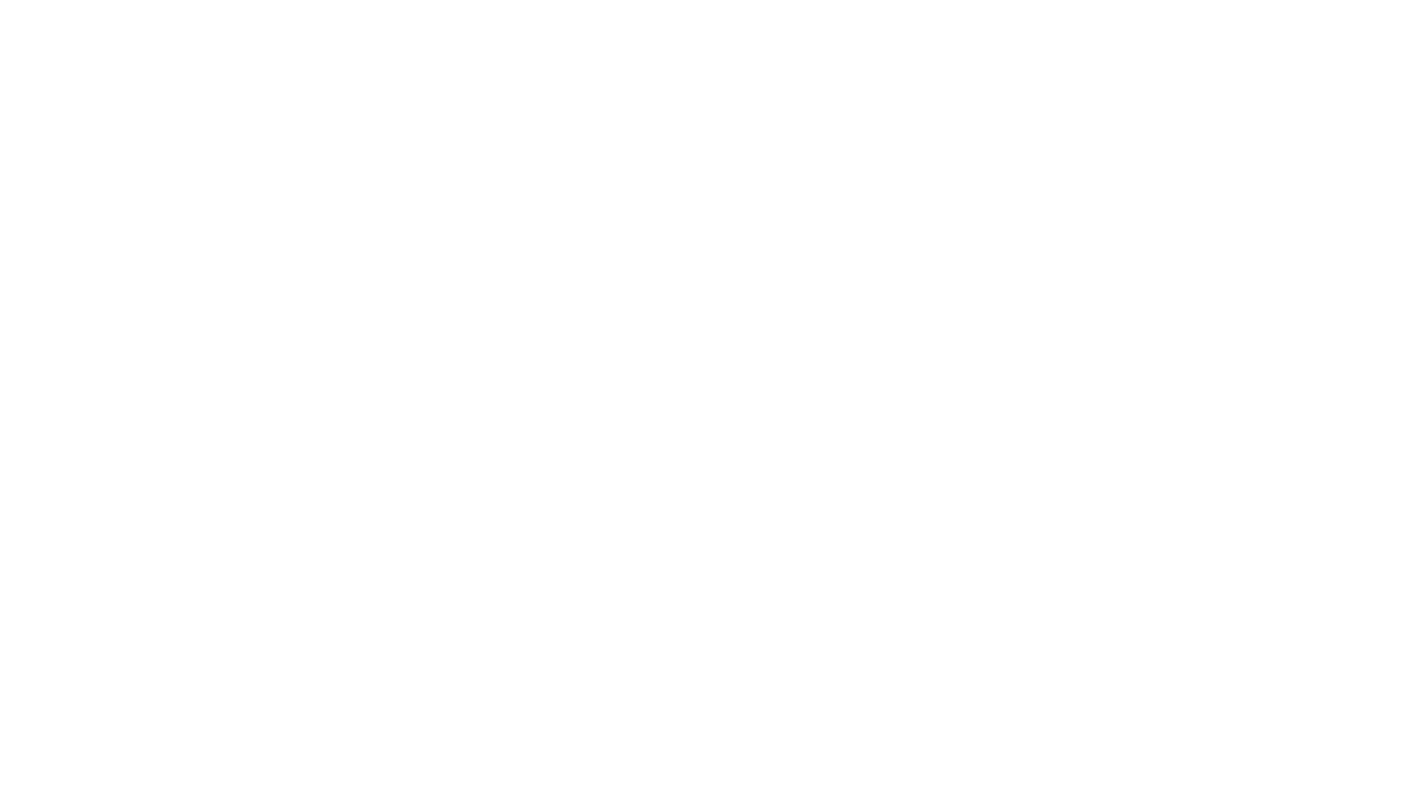
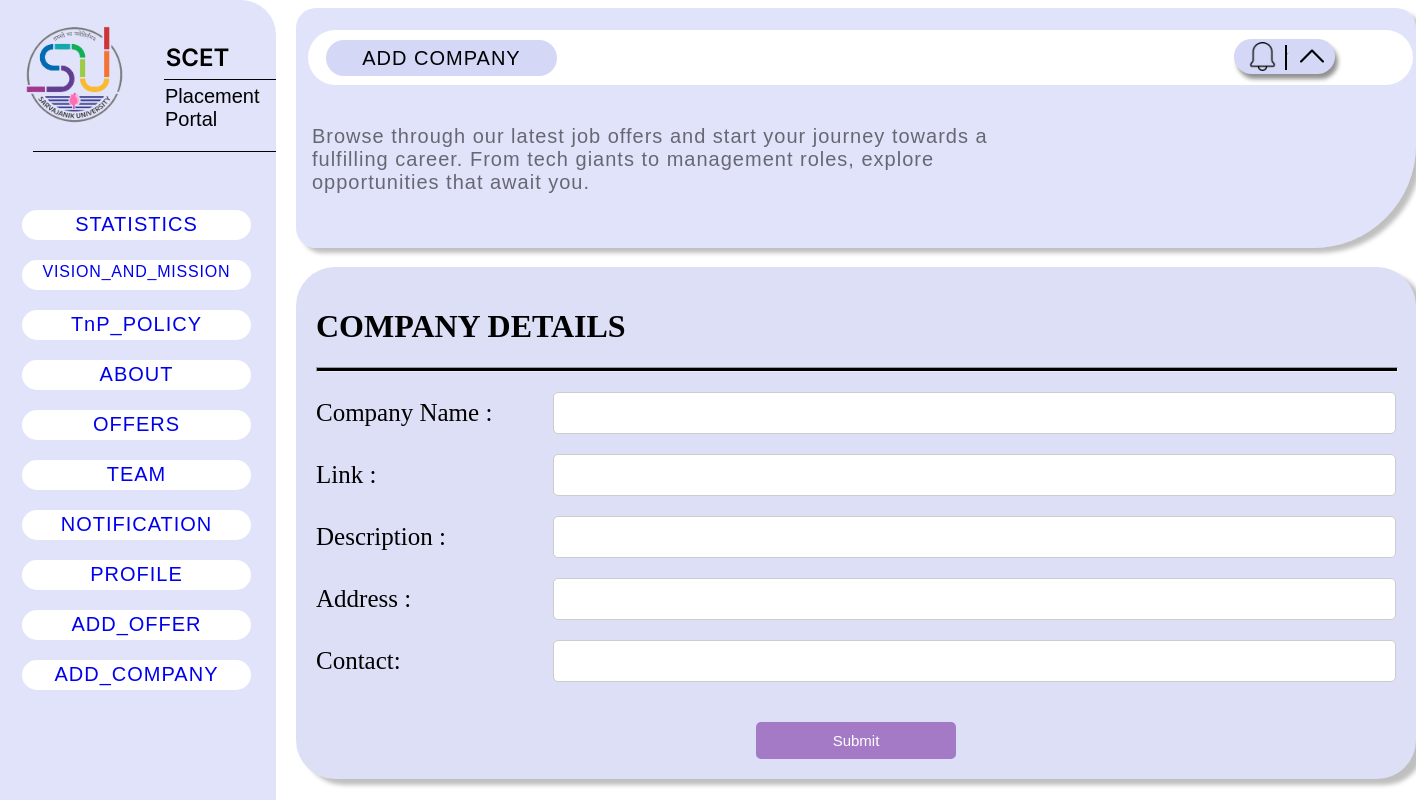
Before and after one commit to krish-3011/ScetTnP_Frontend, a React (Create React App) app: page /add_company in a window 1280 px wide. Before the commit this address had no page. Shown: the whole page, 1416 px wide, since content can reach past the window. Built offline with nearby package versions, Linux system fonts and the light colour scheme.

Commit message:
profile page

```diff
--- /dev/null
+++ b/src/ADDCOMPPG/AddCompany.jsx
@@ -0,0 +1,22 @@
+import Navbar from '../STATSPG/Navbar';
+import Header from '../STATSPG/Header';
+import AddCompanyContainer from './AddCompanyContainer';
+
+
+
+const AddCompany = () =>
+(
+    <div className="addcompanycontainer">
+          <Navbar />
+          <Header
+            className="notification-header" // Add specific styles for Offers
+            title="ADD COMPANY" // Dynamic title
+            text="Browse through our latest job offers and start your journey towards a fulfilling career. From tech giants to management roles, explore opportunities that await you."
+         />
+         <AddCompanyContainer/>
+
+    </div>
+
+);
+
+export default AddCompany;
--- /dev/null
+++ b/src/ADDCOMPPG/AddCompanyContainer.jsx
@@ -0,0 +1,84 @@
+import React,{useState} from 'react';
+import './addcompany.css'
+
+
+
+const AddCompanyContainer = () =>
+{
+
+    const initialCompanyFormData = {
+        CompanyName:'',
+        Link:'',
+        Logo:'',
+        Description:'',
+        Address:'',
+        Contact:''
+
+
+      };
+
+    const [CompanyFormData, setCompanyFormData] = useState(initialCompanyFormData);
+
+    const handleChange = (e) => {
+      const { name, value } = e.target;
+      setCompanyFormData({
+        ...CompanyFormData,
+        [name]: value
+      });
+    };
+
+  const handleSubmit = async (e) => {
+      e.preventDefault();
+      let response = await fetch("https://scettnp-backend.onrender.com/" , {
+          method : 'POST',
+          headers : {
+            'Content-Type' : 'application/json'
+          },
+          body : JSON.stringify(CompanyFormData)
+        });
+        if(response.status === 200){
+          alert("new Offer created");
+          setCompanyFormData(initialCompanyFormData);
+        } else{
+          alert("please resubmit ! check all details again");
+        }
+
+        // // Handle form submission
+        // console.log(formData);
+
+        // Reset the form to its initial state
+
+      };
+
+    return(
+     <div className="pmainaddoffercontainer">
+      <h1 className='addofferheading'>COMPANY DETAILS</h1>
+      <hr className='addofferheadinline'/>
+      <form onSubmit={handleSubmit} method='post' className="form-container">
+        <div className='addcompanytextbox'>
+          <label className='addcompanyinputtext'>Company Name :</label>
+          <input type="text" name="CompanyName"  value={CompanyFormData.CompanyName} onChange={handleChange} className="addcompanytext"/>
+        </div>
+        <div className='addcompanytextbox'>
+          <label className='addcompanyinputtext'>Link :</label>
+          <input type="text" name="Link" value={CompanyFormData.Link}  onChange={handleChange} className="addcompanytext"/>
+        </div>
+        <div className='addcompanytextbox'>
+          <label className='addcompanyinputtext'>Description :</label>
+          <input type="textarea" name="Description" value={CompanyFormData.Description} onChange={handleChange} className="addcompanytext"/>
+        </div>
+        <div className='addcompanytextbox'>
+          <label className='addcompanyinputtext'>Address :</label>
+          <input type="textarea" name="Address"  value={CompanyFormData.Address} onChange={handleChange} className="addcompanytext"/>
+        </div>
+        <div className='addcompanytextbox'>
+          <label className='addcompanyinputtext'>Contact:</label>
+          <input type="number" name="Contact" value={CompanyFormData.Contact} onChange={handleChange} className="addcompanytext"/>
+        </div>
+         <button type="submit" className="addoffertext">Submit</button>
+        </form>
+    </div>
+    )
+};
+
+export default AddCompanyContainer
--- /dev/null
+++ b/src/ADDCOMPPG/addcompany.css
@@ -0,0 +1,52 @@
+.pmainaddcompanycontainer {
+    width: 1120px;
+    height: auto; /* Adjusted to auto to fit content */
+    background-color: #dddff6;
+    margin-left: 288px;
+    margin-top: 19px;
+    border-radius: 39px;
+    position: absolute;
+    box-shadow: 8px 6px 4px 0px rgba(0, 0, 0, 0.25);
+    padding: 20px; /* Added padding for better layout */
+    box-sizing: border-box;
+}
+
+.addcompanyheadline {
+    width: 100%;
+    height: 3px;
+    background-color: black;
+    color: black;
+}
+.addcompanyform
+{
+   padding: 1rem;
+   flex-direction: column;
+   display: flex;
+   flex-direction: column;
+   gap: 20px;
+   margin-top: 20px;
+}
+.addcompanytextbox
+{
+    display: flex;
+    justify-content: space-between;
+    align-items: center;
+    background-color: #dddff6;
+
+}
+.addcompanyinputtext
+{
+    flex: 1;
+    font-size: 25px;
+
+}
+.addcompanytext {
+    flex: 3.5;
+    width: 400px; /* Adjust width to fit within container */
+    height: 30px;
+    margin-left: 0;
+    margin-top: 0;
+    border-radius: 5px;
+    padding: 5px; /* Added padding inside the input */
+    border: 1px solid #ccc; /* Added border for inputs */
+}
--- a/src/ADDOFFERSPG/addoffer.css
+++ b/src/ADDOFFERSPG/addoffer.css
@@ -87,15 +87,19 @@
 button.addoffertext {
     width: 200px;
     margin: 20px auto 0; /* Center the button */
-    background-color: #4CAF50;
+    background-color: #833fada0;
+
     color: white;
     border: none;
     border-radius: 5px;
     padding: 10px;
     cursor: pointer;
     text-align: center;
+    font-size: 15px;
 }
 
 button.addoffertext:hover {
-    background-color: #45a049;
+    background-image: linear-gradient(#B384C9, #8140d6 50%);
+    padding: 11px;
+    font-size: 16px;
 }
--- a/src/App.js
+++ b/src/App.js
@@ -12,6 +12,7 @@ import Team from './TEAMPG/Team';
 import Notification from './NOTIFICATIONPG/Notification';
 import Profile from './PROFILE/Profile';
 import AddOffers from './ADDOFFERSPG/AddOffer';
+import AddCompany from './ADDCOMPPG/AddCompany';
 
 
 import {
@@ -34,6 +35,7 @@ const App = () => (
   <Route exact path ='/notification' element={<Notification/>} />
   <Route exact path ='/profile' element={<Profile/>} />
   <Route exact path ='/add_offer' element={<AddOffers/>} />
+  <Route exact path ='/add_company' element={<AddCompany/>} />
 
 
 </Routes>
--- a/src/OFFERSPG/Login.jsx
+++ b/src/OFFERSPG/Login.jsx
@@ -26,7 +26,7 @@ const LoginComponent = ({ onSubmit }) => {
       if (response.ok) {
         const jsonData = await response.json();
         setLoading(false);
-        Cookies.set('user', JSON.stringify(jsonData), { expires: 1 }); // Set cookie for 1 day
+        Cookies.set('user', JSON.stringify(jsonData)); // Set cookie for 1 day
         onSubmit(true); // Notify parent component of successful login
       } else {
         const result = await response.json();
--- a/src/PROFILE/Profile.jsx
+++ b/src/PROFILE/Profile.jsx
@@ -15,6 +15,7 @@ const Profile = () => {
       if (userCookie) {
         const data = JSON.parse(userCookie);
         setProfileData(data);
+        setShowLoginPage(false);
       }
     } else {
       setShowLoginPage(true);
--- a/src/STATSPG/Navbar.jsx
+++ b/src/STATSPG/Navbar.jsx
@@ -24,7 +24,7 @@ const Navbar = () => {
       </div>
       <hr className="scetbelowline" />
       <div className="side-bar">
-        {["STATISTICS", "VISION_AND_MISSION", "TnP_POLICY", "ABOUT", "OFFERS", "TEAM", "NOTIFICATION", "PROFILE","ADD_OFFER"].map((item, index) => (
+        {["STATISTICS", "VISION_AND_MISSION", "TnP_POLICY", "ABOUT", "OFFERS", "TEAM", "NOTIFICATION", "PROFILE","ADD_OFFER","ADD_COMPANY"].map((item, index) => (
           <div key={index} className={`frame-${index + 3}`}>
             <div className={`${item.toLowerCase().replace(/ & /g, '-').replace(/ /g, '-')}-inter-font`} id={item.toLowerCase().replace(/ /g, '-')} onClick={() => window.location.href = `/${item.toLowerCase().replace(/ & /g, '-').replace(/ /g, '-')}`}><Link to={`/${item.toLowerCase()}`} className="no-underline">{item}</Link></div>
           </div>
--- a/src/STATSPG/button.css
+++ b/src/STATSPG/button.css
@@ -321,3 +321,41 @@
   width: 215px;
   height: 23px;
 }
+
+
+.frame-12 {
+  background: #ffffff;
+  border-radius: 50px;
+  width: 229px;
+  height: 30px;
+  position: absolute;
+  left: 0px;
+  top: 450px;
+  overflow: hidden;
+}
+.frame-12:hover
+{
+  color: rgb(229, 229, 229);
+  background-color:rgba(164,172,239,1) ;
+  box-shadow: 6px 5px 4px 0px rgba(0, 0, 0, 0.5);
+  border-radius: 50px;
+  width: 234px;
+  height: 32px;
+  transition: 0.5s;
+
+}
+
+.add_company-inter-font {
+  color: #000000;
+  text-align: center;
+  background-color: transparent;
+  font-family: "Inter-Light", sans-serif;
+  font-size: 20px;
+  letter-spacing: 0.05em;
+  font-weight: 300;
+  position: absolute;
+  left: 7px;
+  top: 3px;
+  width: 215px;
+  height: 23px;
+}
```
